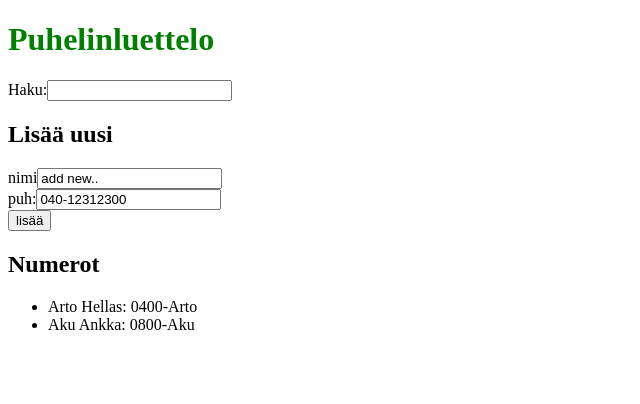
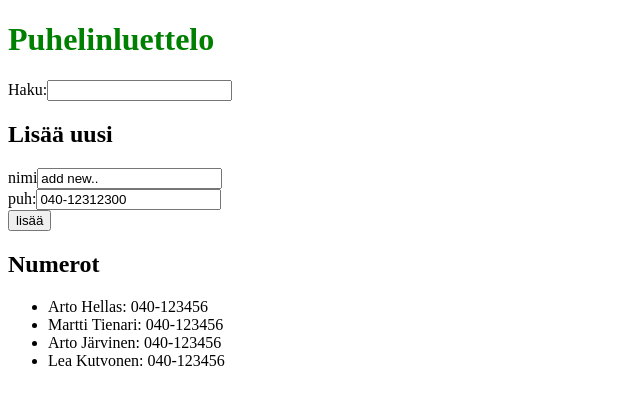
Before and after one commit to juhapekkaeloranta/FullStack-kurssi, a React (Create React App) app in the folder Osa_2/two-five-phonebook/: page / in a window 1280 px wide. Shown: the top 404 px of the page, without its empty margins (0-640 px from the left). Built offline with nearby package versions, Linux system fonts and the light colour scheme; data requests are answered from the project's data file.

Commit message:
teht 2-11 done

```diff
--- /dev/null
+++ b/Osa_2/two-five-phonebook/db.json
@@ -0,0 +1,24 @@
+{
+  "persons": [
+    {
+      "name": "Arto Hellas",
+      "number": "040-123456",
+      "id": 1
+    },
+    {
+      "name": "Martti Tienari",
+      "number": "040-123456",
+      "id": 2
+    },
+    {
+      "name": "Arto Järvinen",
+      "number": "040-123456",
+      "id": 3
+    },
+    {
+      "name": "Lea Kutvonen",
+      "number": "040-123456",
+      "id": 4
+    }
+  ]
+}
--- a/Osa_2/two-five-phonebook/package.json
+++ b/Osa_2/two-five-phonebook/package.json
@@ -3,6 +3,8 @@
   "version": "0.1.0",
   "private": true,
   "dependencies": {
+    "axios": "^0.17.1",
+    "json-server": "^0.12.1",
     "react": "^16.2.0",
     "react-dom": "^16.2.0",
     "react-scripts": "1.1.0"
--- a/Osa_2/two-five-phonebook/src/App.js
+++ b/Osa_2/two-five-phonebook/src/App.js
@@ -3,6 +3,7 @@ import './index.css'
 import Rows from './components/Rows'
 import SearchField from './components/SearchField';
 import InputField from './components/InputField';
+import axios from 'axios'
 
 class App extends React.Component {
   constructor(props) {
@@ -51,6 +52,18 @@ class App extends React.Component {
       this.setState({ [nameOfStateVar]: '' })
     }
   }
+
+  componentWillMount() {
+    console.log('will mount')
+    axios
+      .get('http://localhost:3001/persons')
+      .then(response => {
+        console.log('promise fulfilled')
+        this.setState({ persons: response.data })
+      })
+  }
+
+
   /* Note: How to reduce amount of fields in InputField?
   */
   render() {
```
Also changed, not shown: 1 other file (tests, documents, lock files or other folders).
